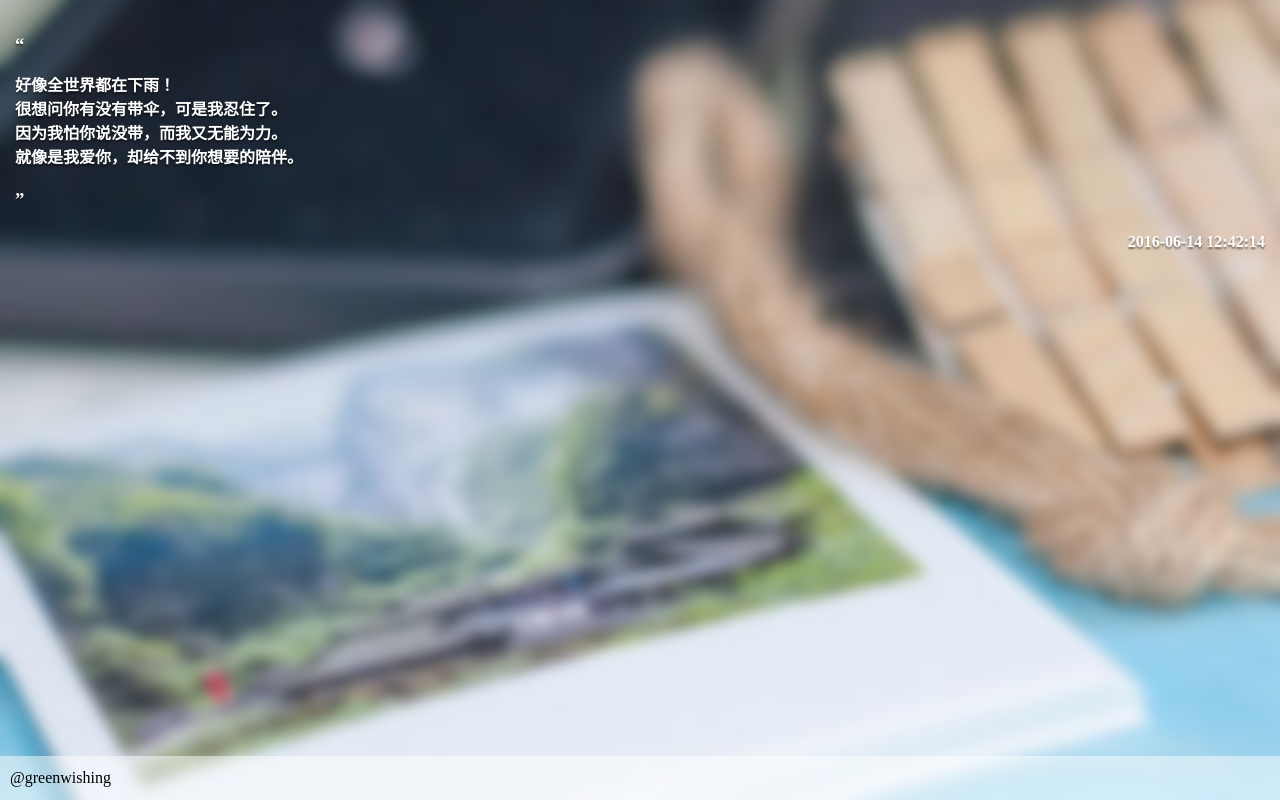
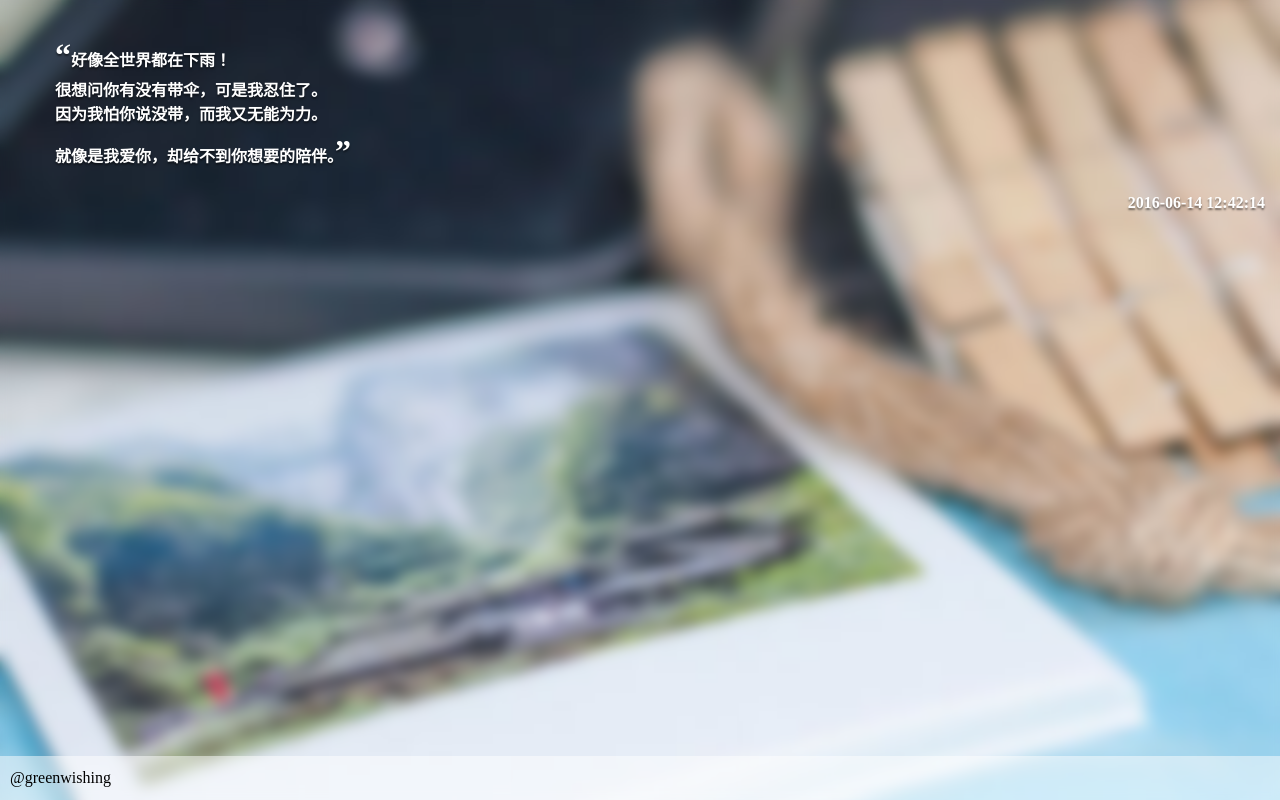
Before and after one commit to greenwishing/main, a plain HTML site: page index.html in a window 1280 px wide. Drawn offline with Linux system fonts and the light colour scheme.

Commit message:
Update index.html

```diff
--- a/index.html
+++ b/index.html
@@ -24,12 +24,12 @@
         <h1></h1>
       </header>-->
       <section>
-        <h3>“</h3>
-        <p>好像全世界都在下雨！</p>
-        <p>很想问你有没有带伞，可是我忍住了。 </p>
-        <p>因为我怕你说没带，而我又无能为力。</p>
-        <p>就像是我爱你，却给不到你想要的陪伴。</p>
-        <h3>”</h3>
+        <blockquote>
+          <p>好像全世界都在下雨！</p>
+          <p>很想问你有没有带伞，可是我忍住了。 </p>
+          <p>因为我怕你说没带，而我又无能为力。</p>
+          <p>就像是我爱你，却给不到你想要的陪伴。</p>
+        </blockquote>
         <p class="time" style="text-align: right;"></p>
       </section>
     </div>
```
